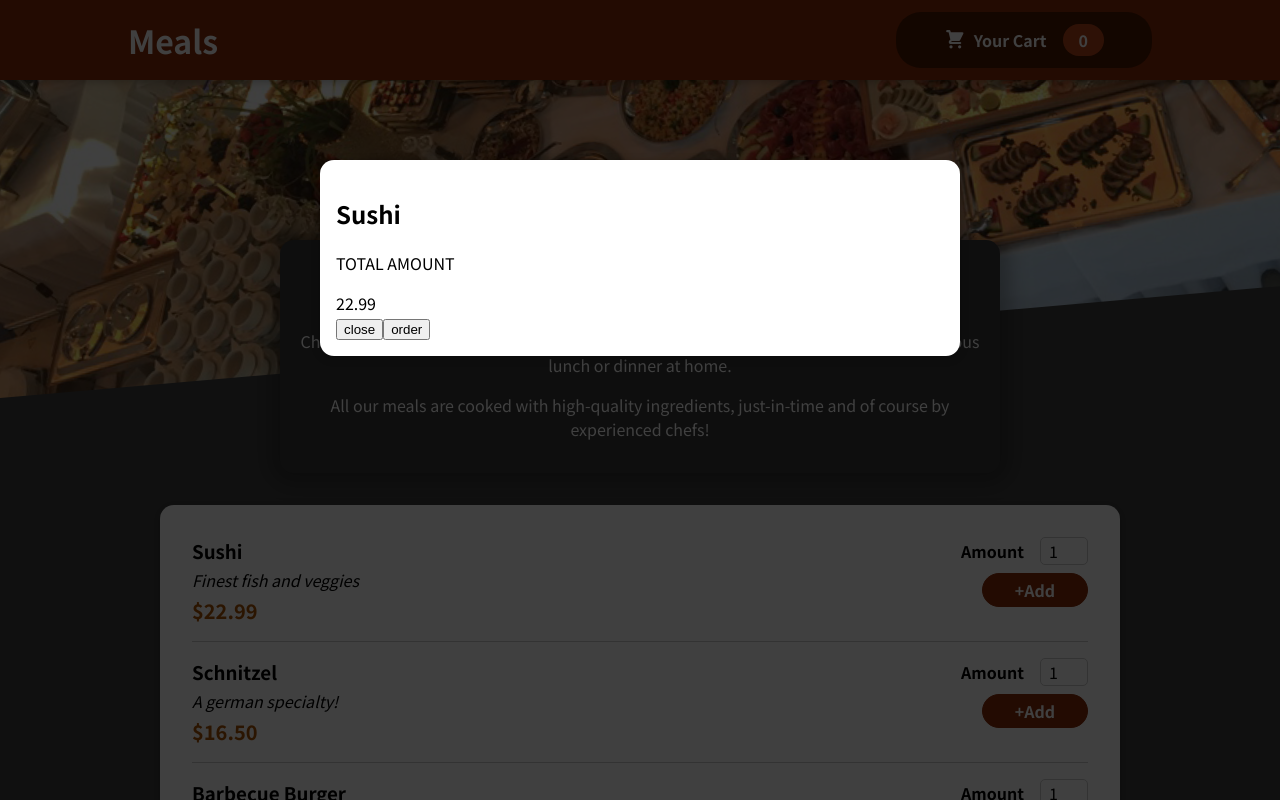
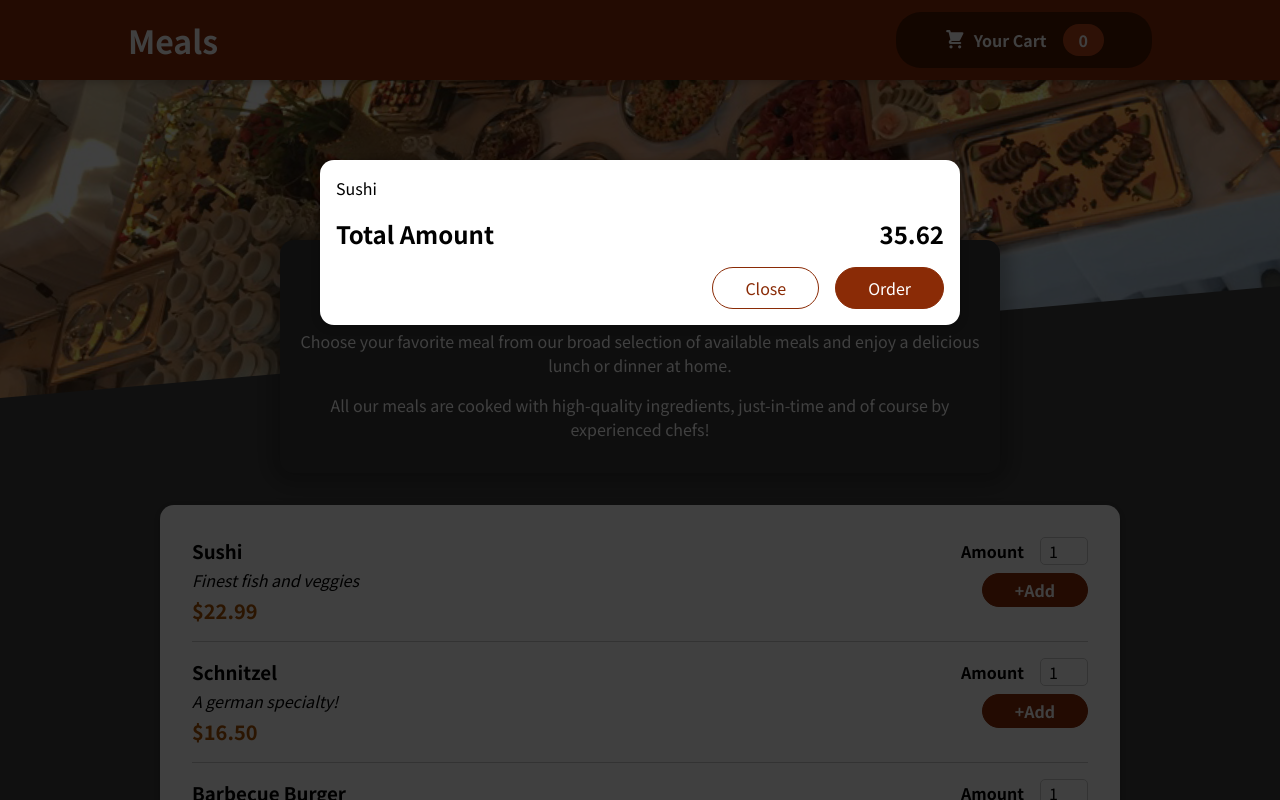
Before and after one commit to HimanshuDeveloperr/restaurant, a React (Create React App) app: page / in a window 1280 px wide. Shown: the top 800 px of the page. Built offline with nearby package versions, Linux system fonts and the light colour scheme.

Commit message:
Cart&Modal imp

```diff
--- a/public/index.html
+++ b/public/index.html
@@ -28,8 +28,8 @@
   </head>
   <body>
     <noscript>You need to enable JavaScript to run this app.</noscript>
-    <div id="portal"></div>
-    <div id="overlay"></div>
+
+    <div id="overlays"></div>
     <div id="root"></div>
     <!--
       This HTML file is a template.
--- a/src/App.js
+++ b/src/App.js
@@ -1,4 +1,5 @@
 import { Fragment } from "react";
+import Cart from "./Components/Cart/Cart";
 import Header from "./Components/Layout/Header";
 import Meals from "./Components/Meals/Meals";
 
@@ -7,6 +8,7 @@
 function App() {
   return (
   <Fragment>
+    <Cart/>
     <Header/>
     <main>
       <Meals/>
--- /dev/null
+++ b/src/Components/Cart/Cart.js
@@ -0,0 +1,28 @@
+import Modal from '../UI/Modal';
+import classes from './Cart.module.css';
+
+const Cart = (props) => {
+  const cartItems = (
+    <ul className={classes['cart-items']}>
+      {[{ id: 'c1', name: 'Sushi', amount: 2, price: 12.99 }].map((item) => (
+        <li>{item.name}</li>
+      ))}
+    </ul>
+  );
+
+  return (
+    <Modal>
+      {cartItems}
+      <div className={classes.total}>
+        <span>Total Amount</span>
+        <span>35.62</span>
+      </div>
+      <div className={classes.actions}>
+        <button className={classes['button--alt']}>Close</button>
+        <button className={classes.button}>Order</button>
+      </div>
+    </Modal>
+  );
+};
+
+export default Cart;
--- /dev/null
+++ b/src/Components/Cart/Cart.module.css
@@ -0,0 +1,46 @@
+.cart-items {
+    list-style: none;
+    margin: 0;
+    padding: 0;
+    max-height: 20rem;
+    overflow: auto;
+  }
+
+  .total {
+    display: flex;
+    justify-content: space-between;
+    align-items: center;
+    font-weight: bold;
+    font-size: 1.5rem;
+    margin: 1rem 0;
+  }
+
+  .actions {
+    text-align: right;
+  }
+
+  .actions button {
+    font: inherit;
+    cursor: pointer;
+    background-color: transparent;
+    border: 1px solid #8a2b06;
+    padding: 0.5rem 2rem;
+    border-radius: 25px;
+    margin-left: 1rem;
+  }
+
+  .actions button:hover,
+  .actions button:active {
+    background-color: #5a1a01;
+    border-color: #5a1a01;
+    color: white;
+  }
+
+  .actions .button--alt {
+    color: #8a2b06;
+  }
+
+  .actions .button {
+    background-color: #8a2b06;
+    color: white;
+  }
--- a/src/Components/Meals/AvailableMeals.js
+++ b/src/Components/Meals/AvailableMeals.js
@@ -1,5 +1,5 @@
 import Card from "../UI/Card";
-import Modal from "../UI/Modal";
+
 import classes from "./AvailableMeals.module.css";
 import MealItem from "./MealItem/MealItem";
 
@@ -45,7 +45,7 @@
 
   return (
     <section className={classes.meals}>
-      <Modal name={DUMMY_MEALS[0].name} price={DUMMY_MEALS[0].price}/>
+
       <Card>
 
         <ul>{MealsLists}</ul>
--- a/src/Components/UI/Modal.js
+++ b/src/Components/UI/Modal.js
@@ -1,44 +1,31 @@
-import React from "react";
-import ReactDOM from "react-dom";
-import Card from "./Card";
-import classes from "./Modal.module.css";
+import { Fragment } from 'react';
+import ReactDOM from 'react-dom';
+
+import classes from './Modal.module.css';
 
 const Backdrop = (props) => {
+  return <div className={classes.backdrop} />;
+};
+
+const ModalOverlay = (props) => {
   return (
-    <div className={classes.backdrop}>
-
+    <div className={classes.modal}>
+      <div className={classes.content}>{props.children}</div>
     </div>
   );
 };
 
-const Overlay=(props)=>{
-    return <Card className={classes.modal}>
-           <header>
-        <h2>{props.name}</h2>
-      </header>
-      <div>
-        <p>TOTAL AMOUNT
-        </p>
-            <div>{props.price}</div>
-      </div>
-      <footer>
-        <button>close</button>
-        <button>order</button>
-      </footer>
-
-    </Card>
-}
+const portalElement = document.getElementById('overlays');
 
 const Modal = (props) => {
   return (
-    <React.Fragment>
+    <Fragment>
+      {ReactDOM.createPortal(<Backdrop />, portalElement)}
       {ReactDOM.createPortal(
-        <Backdrop/>,
-        document.getElementById("portal")
+        <ModalOverlay>{props.children}</ModalOverlay>,
+        portalElement
       )}
-
-      {ReactDOM.createPortal(<Overlay name={props.name} price={props.price}/>,document.getElementById("overlay"))}
-    </React.Fragment>
+    </Fragment>
   );
 };
 
```
